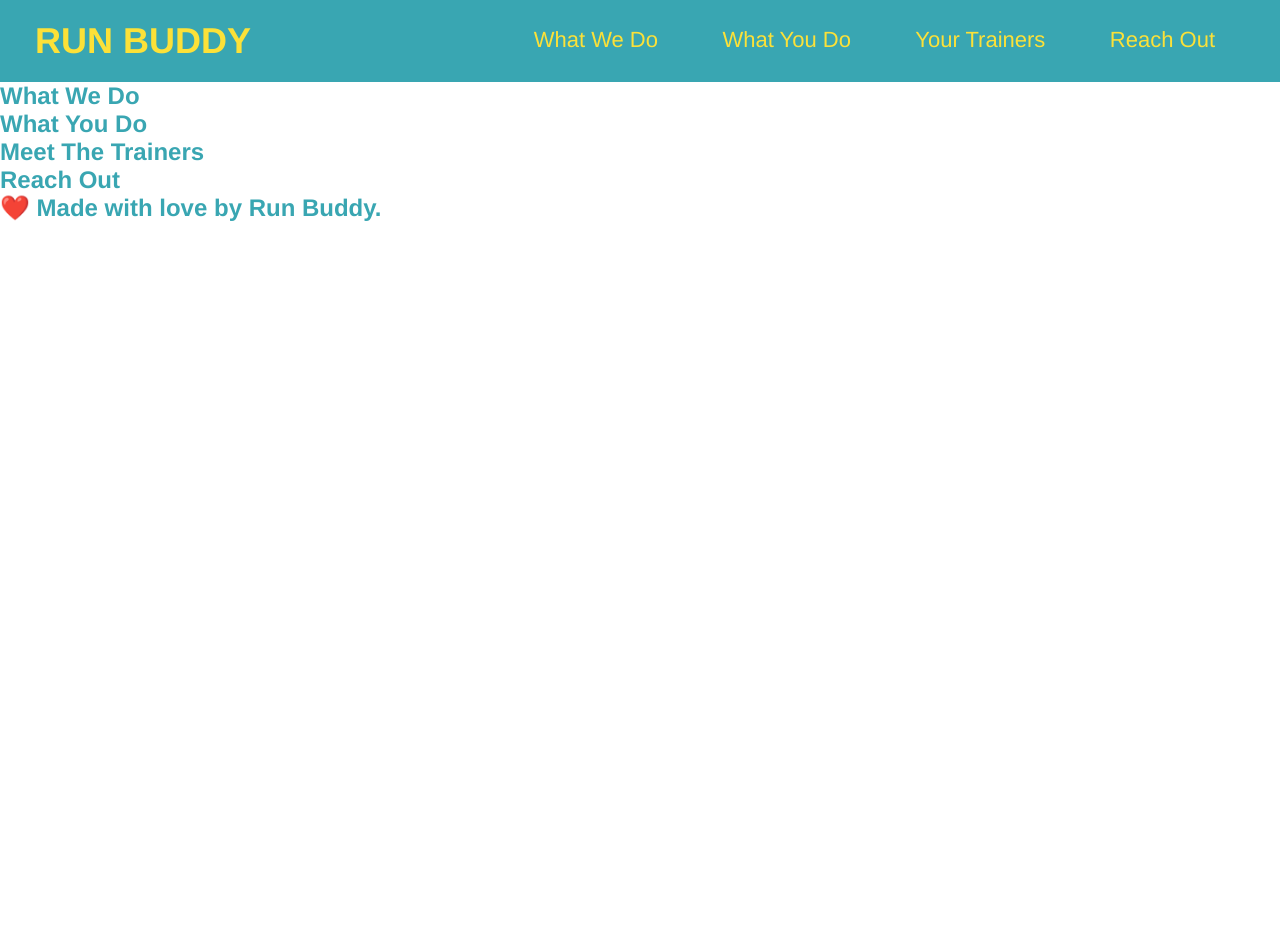
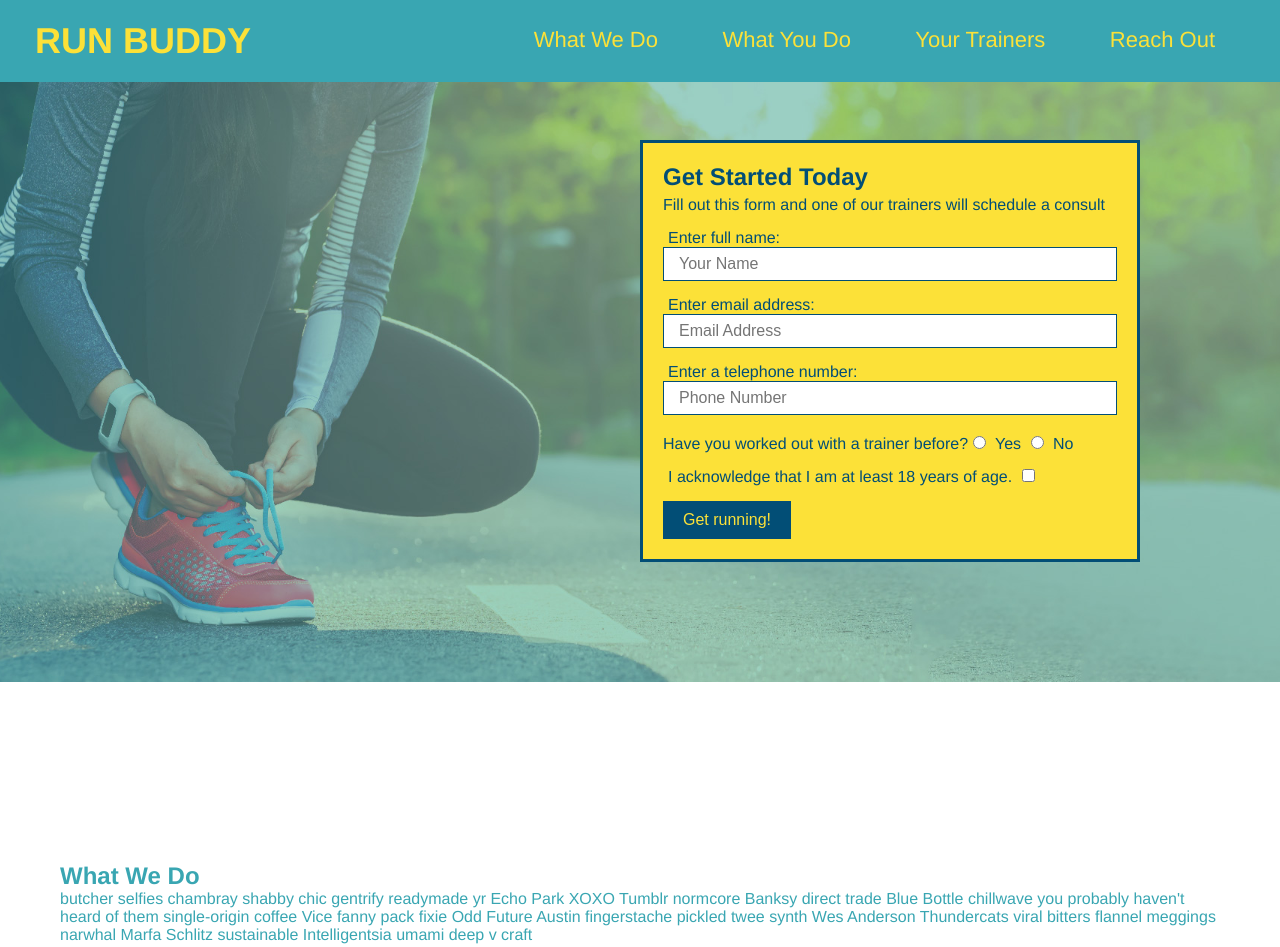
Before and after one commit to deandriasimmons9/run-buddy, a plain HTML site: page index.html in a window 1280 px wide. Shown: the top 947 px of the page. Before the commit the page ends 800 px from the top, so only its background shows below. Drawn offline with Linux system fonts and the light colour scheme.

Commit message:
add what you do icons

```diff
--- a/assets/css/style.css
+++ b/assets/css/style.css
@@ -1,6 +1,7 @@
 * {
     margin: 0;
     padding: 0;
+    box-sizing: border-box;
 }
 body {
     /* more on this crazy alphanumerical value in a minute! */
@@ -37,3 +38,72 @@ body {
       font-weight: lighter;
       font-size: 22px;
   }
+  footer {
+      background: #fce138;
+      width: 100%;
+      padding: 40px 35px;
+  }
+  footer h2 {
+      display: inline;
+      color: #024e76;
+      font-size: 30px;
+      margin: 0;
+  }
+  footer div {
+      float: right;
+      line-height: 1.5;
+      text-align: right;
+  }
+  footer a {
+      color: #024e76;
+  }
+  section {
+      padding: 60px;
+  }
+  /* Hero Style Start */
+  .hero {
+      background-image: url(../images/hero-bg.jpeg);
+      height: 600px;
+      background-size: cover;
+      background-position: center;
+      position: relative;
+  }
+  /* Hero Style End */
+  .hero-form {
+      border: 3px solid #024e76;
+      background: #fce138;
+      padding: 20px;
+      width: 500px;
+      color: #024e76;
+      position: absolute;
+      bottom: 120px;
+      right: 140px;
+  }
+  .hero-form h3 {
+      font-size: 24px;
+      margin: 0;
+  }
+
+  .hero-form p {
+      margin: 5px 0 15px 0;
+  }
+
+  .form-input {
+      border: 1px solid #024e76;
+      display: black;
+      padding: 7px 15px;
+      font-size: 16px;
+      color: #024e76;
+      width: 100%;
+      margin-bottom: 15px;
+  }
+  .hero-form label {
+      margin: 0 5px;
+  }
+  .hero-form button {
+    color: #fce138;
+    background-color: #024e76;
+    border: none;
+    padding: 10px 20px;
+    font-size: 16px;
+}
--- a/index.html
+++ b/index.html
@@ -38,19 +38,78 @@
             </ul>
         </nav>
     </header>
+    <section class="hero">
+        <div class="hero-form">
+            <h3>Get Started Today</h3>
+            <p>Fill out this form and one of our trainers will schedule a consult</p>
+            <!-- Add form element -->
+            <form>
+                <label for ="name">Enter full name:</label>
+                <input type="text" placeholder="Your Name" name="name" id="name" class="form-input">
+                <label for="email">Enter email address:</label>
+                <input type="text" placeholder="Email Address" name="email" id="email" class="form-input">
+                <label for="phone">Enter a telephone number:</label>
+                <input type="text" placeholder="Phone Number" name="phone" id="phone" class="form-input">
+                <p>
+                    Have you worked out with a trainer before?
+                    <input type="radio" name="trainer-confirm" id="trainer-yes" />
+                    <label for="trainer-yes">Yes</label>
+                    <input type="radio" name="trainer-confirm" id="trainer-no" />
+                    <label for="trainer-no">No</label>
+                </p>
+                <p>
+                    <label for="checkbox">
+                        I acknowledge that I am at least 18 years of age.
+                    </label>
+                    <input type="checkbox" name="age-confirm" id="checkbox" />
+                </p>
+                <button type="submit">
+                    Get running!
+                </button>
+            </form>
+        </div>
+    </section>
 
         <!-- hero/jumboton -->
         <section>
         </section>
 
-        <!-- "Wwhat we do" section -->
-        <section>
+        <!-- "what we do" section -->
+        <section id="what-we-do">
             <h2>What We Do</h2>
+            <p>
+                butcher selfies chambray shabby chic gentrify readymade yr Echo Park XOXO Tumblr normcore Banksy direct trade Blue Bottle chillwave you probably haven't heard of them single-origin coffee Vice fanny pack fixie Odd Future Austin fingerstache pickled twee synth Wes Anderson Thundercats viral bitters flannel meggings narwhal Marfa Schlitz sustainable Intelligentsia umami deep v craft
+            </p>
         </section>
 
         <!-- "what you do" section -->
-        <section>
+        <section id="what-you-do">
            <h2>What You Do</h2>
+
+           <div>
+               <!-- insert this img element -->
+               <img src="./assets/svg/step-1.svg" alt="" />
+               <h3>Step 1: Fill Out the Form Above.</h3>
+               <p>You're already here, so why not?</p>
+           </div>
+
+           <div>
+               <img src="./assets/svg/step-2.svg" alt="" />
+               <h3>Step 2: Consult with One of Our Trainers.</h3>
+               <p>Are you here to build muscle, lose weight, or just feel good?</p>
+           </div>
+
+           <div>
+               <img src="./assets/svg/step-3.svg" alt="" />
+               <h3>Step 3: Get Running.</h3>
+               <p>Hit the ground running (literally) once your trainer lays out your plan. </p>
+           </div>
+
+           <div>
+               <img src="./assets/svg/step-4.svg" alt="" />
+               <h3>Step 4: See Results.</h3>
+               <p>Bi-weekly checkins with your trainer will keep you focused</p>
+           </div>
         </section>
 
         <!-- "meet the trainers" section -->
@@ -66,6 +125,10 @@
         <!-- footer -->
         <footer>
             <h2>❤️ Made with love by Run Buddy.</h2>
+            <div>
+                <a href="#">Read Our Privacy Policy</a>?<br />
+                &copy; 2019 Run Buddy, Inc.
+            </div>
         </footer>
     </body>
 </html>
```
Also changed, not shown: assets/images/hero-bg.jpeg (added), assets/svg/step-1.svg (added), assets/svg/step-2.svg (added), assets/svg/step-3.svg (added), assets/svg/step-4.svg (added), 2 other files.
